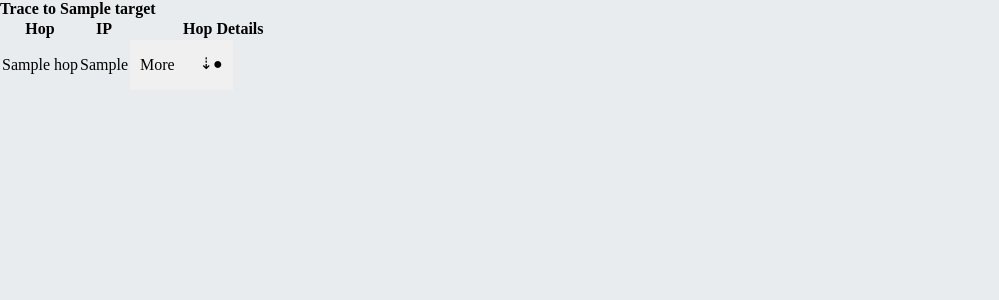
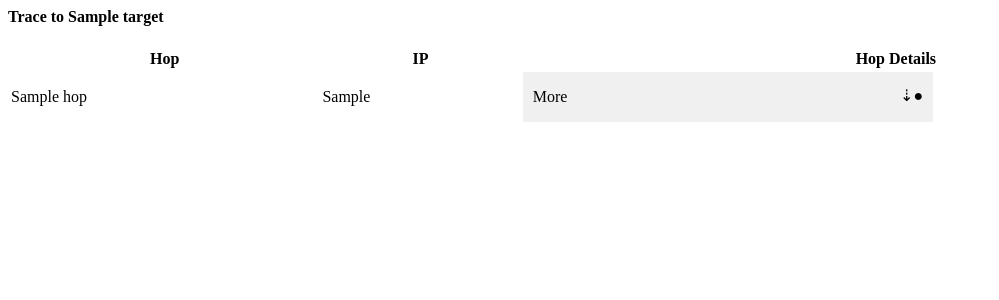
Before and after one commit to trumpet2012/DataComm, a Django app: template networking/templates/networking/trace_results.html in a window 1280 px wide. Shown: the top 300 px of the page, without its empty margins (0-999 px from the left). Run offline with Django 3.2, Linux system fonts and the light colour scheme; the template is opened without the code that fills it: most values are stand-ins (such as "Sample title", 1, 10 or a date in 2020).

Commit message:
Automatic refresh after 5 seconds Seperated My Devices and Connected Devices Fixed mild style refresh error

```diff
--- a/networking/templates/networking/device_listing.html
+++ b/networking/templates/networking/device_listing.html
@@ -1,5 +1,5 @@
 {% load staticfiles %}
-{#<script src="{% static 'css/material.min.css' %}"></script>#}
+
 
 <div class="device-header mdl-color--amber-600">
     <h4 class="device-header-text">My Device</h4>
--- a/networking/templates/networking/trace_results.html
+++ b/networking/templates/networking/trace_results.html
@@ -1,6 +1,7 @@
 {% load staticfiles %}
+<link href="{% static 'css/styles.css' %}" type="text/css" rel="stylesheet"/>
+<link href="{% static 'css/dropdown.css' %}" type="text/css" rel="stylesheet"/>
 
-<link href="/static/css/dropdown.css" type="text/css" rel="stylesheet"/>
 
 {% for trace in traces.list %}
     <h4>Trace to {{ trace.target }}</h4>
@@ -17,8 +18,7 @@
             <tr>
               <td class="mdl-data-table__cell--non-numeric">{{ hop.hop }}</td>
               <td class="mdl-data-table__cell--non-numeric">{{ hop.ip }}</td>
-                <td class="mdl-data-table__cell--non-numeric">
-                    <div id="tracert">
+                <td class="mdl-data-table__cell--non-numeric tracerinfo">
                         <ul>
                             <li class="container" >
                                 <input type="checkbox" id={{ hop.hop }}>
@@ -32,37 +32,14 @@
                                 </ul>
                             </li>
                         </ul>
-                    </div>
                 </td>
             </tr>
         {% endfor %}
       </tbody>
     </table>
-{##}
-{#    <h4>Hop Details</h4>#}
-{#    <table class="mdl-data-table mdl-js-data-table trace-table">#}
-{#      <thead>#}
-{#        <tr>#}
-{#            <th class="mdl-data-table__cell--non-numeric">Hop</th>#}
-{#            <th class="mdl-data-table__cell--non-numeric">Country</th>#}
-{#            <th class="mdl-data-table__cell--non-numeric">City</th>#}
-{#            <th class="mdl-data-table__cell--non-numeric">Timezone</th>#}
-{#            <th class="mdl-data-table__cell--non-numeric">Latitude</th>#}
-{#            <th class="mdl-data-table__cell--non-numeric">Longitude</th>#}
-{#        </tr>#}
-{#      </thead>#}
-{#      <tbody>#}
-{#        {% for hop in trace.results %}#}
-{#            <tr>#}
-{#              <td class="mdl-data-table__cell--non-numeric">{{ hop.hop }}</td>#}
-{#              <td class="mdl-data-table__cell--non-numeric">{{ hop.country }}</td>#}
-{#              <td class="mdl-data-table__cell--non-numeric">{{ hop.city }}</td>#}
-{#              <td class="mdl-data-table__cell--non-numeric">{{ hop.timezone }}</td>#}
-{#              <td class="mdl-data-table__cell--non-numeric">{{ hop.latitude }}</td>#}
-{#              <td class="mdl-data-table__cell--non-numeric">{{ hop.longitude}}</td>#}
-{#            </tr>#}
-{#        {% endfor %}#}
-{#      </tbody>#}
-{#    </table>#}
+{% endfor %}
 
-{% endfor %}
+
+<script>
+    var tracedata = {{ tracesjson|safe }};
+</script>
--- a/networking/tests.py
+++ b/networking/tests.py
@@ -1,5 +1,4 @@
 # NECESSARY FIXES
-# CSS - don't apply after trace on to devices
 # Refresh button needs to not perform trace
 # Needs to be mobile friendly
 
--- a/networking/views.py
+++ b/networking/views.py
@@ -101,7 +101,7 @@ def trace(request):
         traces_list.append(trace)
 
     return render(request, 'networking/trace_results.html', context={
-        'traces': traces
+        'tracesjson':   json.dumps(traces), 'traces': traces
     })
 
 
--- a/static/css/dropdown.css
+++ b/static/css/dropdown.css
@@ -1,31 +1,19 @@
 
-* {
+.tracerinfo * {
   padding: 0;
   margin: 0;
   box-sizing: border-box;
 }
 
-body {
-  background: #e9ecef;
-}
 
-h3 {
-  background: #1C1D1F;
-  color: white;
-  width: 80%;
-. text-align: center;
-  margin: 15px auto;
-  padding: 10px;
-}
-
-ul {
+.tracerinfo ul {
   width: 55%;
   margin-right: auto;
   list-style-type: none;
   background: white;
 }
 
-li {
+.tracerinfo li {
   list-style-type: none;
   height: 50px;
   line-height: 50px;
@@ -33,7 +21,7 @@ li {
 
 }
 
-ul a {
+.tracerinfo ul a {
   display: block;
   height: 100%;
   text-decoration: none;
@@ -42,13 +30,13 @@ ul a {
   transition: background .3s;
 }
 
-ul a:after {
+.tracerinfo ul a:after {
   content: '⇢';
   position: absolute;
   right: 10px;
 }
 
-ul a:hover {
+.tracerinfo ul a:hover {
   background: #cdcbc4;
 }
 
@@ -56,18 +44,18 @@ ul a:hover {
 /* CHECKBOX CONTAINER STYLES
 –––––––––––––––––––––––––––––––––––––––––––––––––– */
 
-.container {
+.tracerinfo .container {
   position: relative;
   height: auto;
   border-top: 0;
 }
 
-[type="checkbox"] {
+.tracerinfo [type="checkbox"] {
   position: absolute;
   left: -9999px;
 }
 
-label {
+.tracerinfo label {
   background: #F0F0F0;
   display: block;
   width: 100%;
@@ -78,21 +66,21 @@ label {
   transition: top .45s cubic-bezier(.44, .99, .48, 1);
 }
 
-label:hover {
+.tracerinfo label:hover {
   background: #FFBF00;
 }
 
-label:before,
-label:after {
+.tracerinfo label:before,
+.tracerinfo label:after {
   position: absolute;
 }
 
-label:before {
+.tracerinfo label:before {
   content: 'More';
   left: 10px;
 }
 
-label:after {
+.tracerinfo label:after {
   content: '⇣●';
   right: 10px;
   -webkit-animation: sudo .85s linear infinite alternate;
@@ -110,7 +98,7 @@ label:after {
   }
 }
 
-input[type="checkbox"] ~ ul {
+.tracerinfo input[type="checkbox"] ~ ul {
   width: 100%;
   overflow: hidden;
   max-height: 0;
@@ -122,7 +110,7 @@ input[type="checkbox"] ~ ul {
 /* CHECKED STATE STYLES
 –––––––––––––––––––––––––––––––––––––––––––––––––– */
 
-[type="checkbox"]:checked ~ ul {
+.tracerinfo [type="checkbox"]:checked ~ ul {
   /**
    * the value of the `max-height` property specifies the transition speed
    * set a very big value (e.g. 9999px) to see the difference
@@ -131,18 +119,18 @@ input[type="checkbox"] ~ ul {
   max-height: 300px;
 }
 
-[type="checkbox"]:checked + label {
+.tracerinfo [type="checkbox"]:checked + label {
   top: 100%;
 }
 
-[type="checkbox"]:checked + label:before {
+.tracerinfo [type="checkbox"]:checked + label:before {
   content: 'Less';
 }
 
-[type="checkbox"]:checked + label:after {
+.tracerinfo [type="checkbox"]:checked + label:after {
   content: '⇡●';
 }
 
-ul li:last-child {
+.tracerinfo ul li:last-child {
   margin-bottom: 50px;
 }
--- a/static/css/styles.css
+++ b/static/css/styles.css
@@ -100,3 +100,7 @@
     margin-right: auto;
     margin-left: auto;
   }
+
+#map-results {
+    height: 600px;
+}
```
Also changed, not shown: networking/templates/networking/index.html (+32 -15 lines).
